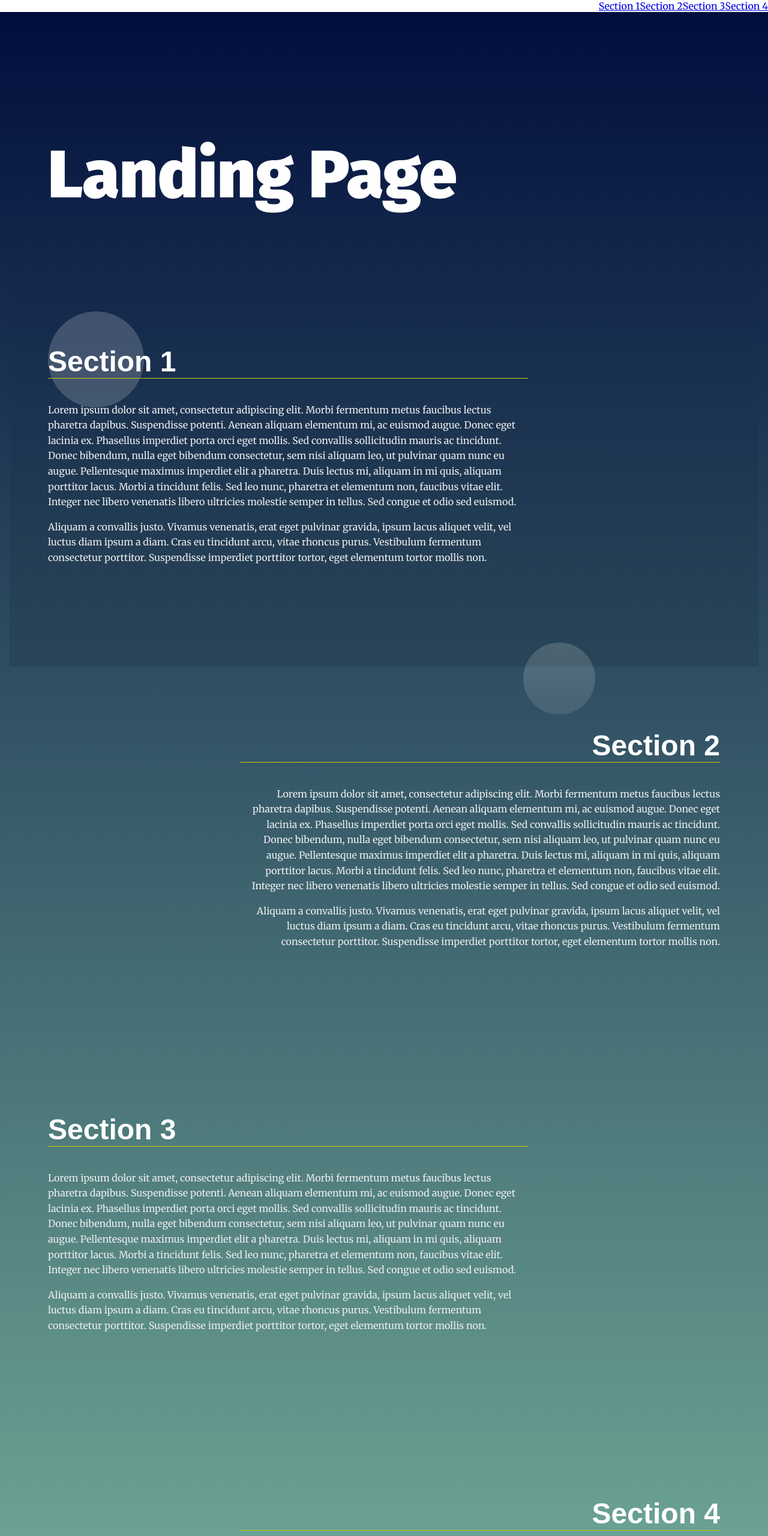
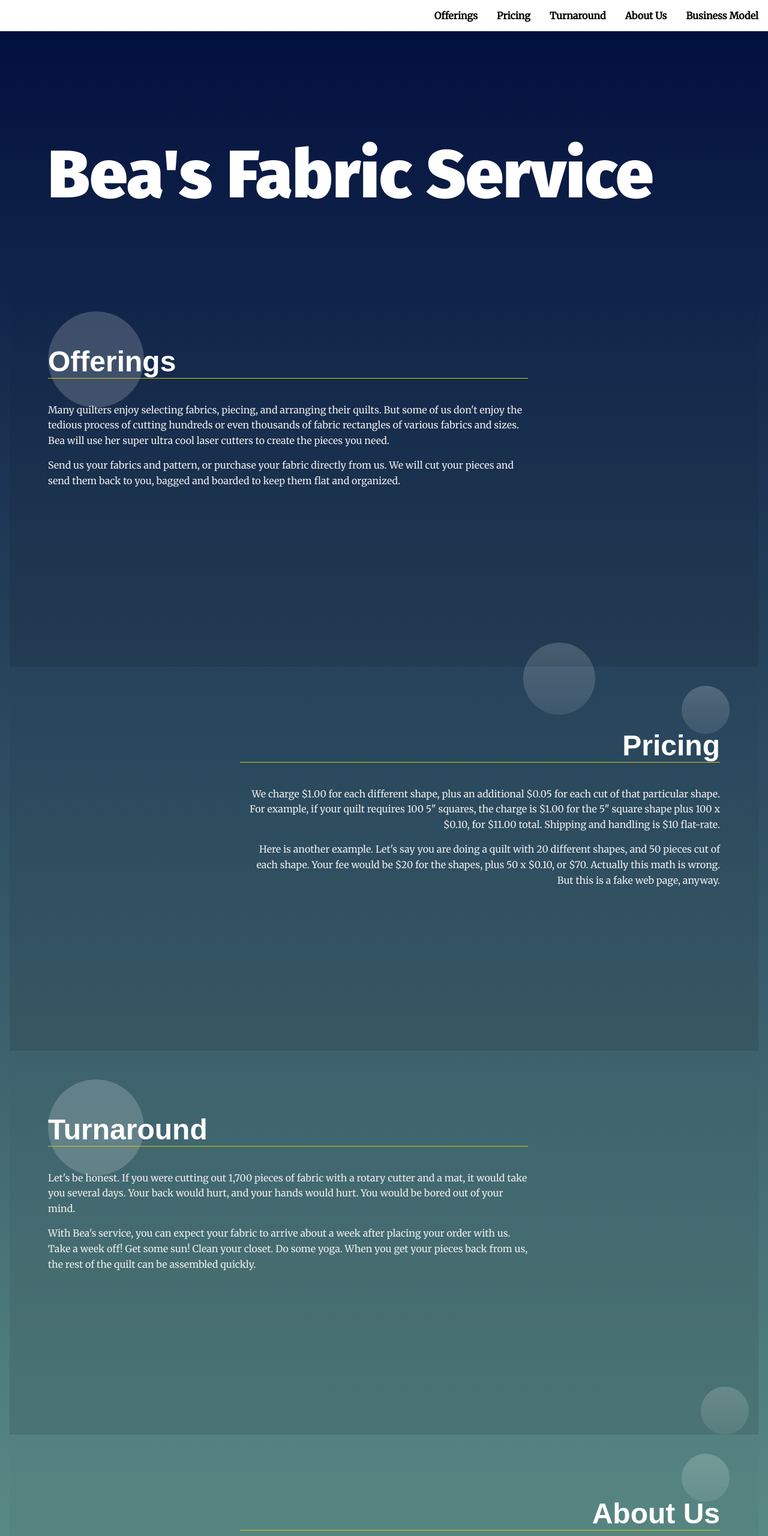
Before and after one commit to smbrokaw/p2-udacity, a plain HTML site: page index.html in a window 1280 px wide. Shown: the top 2560 px of the page at 60% size. Drawn offline with Linux system fonts and the light colour scheme.

Commit message:
Add working basic functionality - nav, highlights

```diff
--- a/css/styles.css
+++ b/css/styles.css
@@ -193,17 +193,17 @@ section:nth-of-type(3n + 1) .landing__container::after {
 /* ---- Theme State Rules ---- */
 /* Section Active Styles */
 /* Note: your-active-class class is applied through javascript. You should update the class here and in the index.html to what you set in your javascript file.  */
-section.your-active-class {
+section.current-section {
     background: rgb(0, 0, 0);
     background: linear-gradient(0deg, rgba(0, 0, 0, 0.1) 0%, rgba(0, 0, 0, 0) 100%);
 }
 
-section.your-active-class .landing__container::before {
+section.current-section .landing__container::before {
     opacity: 1;
     animation: rotate 4s linear 0s infinite forwards;
 }
 
-section.your-active-class .landing__container::after {
+section.current-section .landing__container::after {
     opacity: 1;
     animation: rotate 5s linear 0s infinite forwards reverse;
 }
--- a/index.html
+++ b/index.html
@@ -20,47 +20,53 @@
   </header>
   <main>
     <header class="main__hero">
-      <h1>Landing Page </h1>
+      <h1>Bea's Fabric Service</h1>
     </header>
     <!-- Each Section has an ID (used for the anchor) and
     a data attribute that will populate the li node.
     Adding more sections will automatically populate nav.
     The first section is set to active class by default -->
-    <section id="section1" data-nav="Section 1" class="your-active-class">
+    <section id="section1" data-nav="Offerings" class="current-section">
       <div class="landing__container">
-        <h2>Section 1</h2>
-        <p>Lorem ipsum dolor sit amet, consectetur adipiscing elit. Morbi fermentum metus faucibus lectus pharetra dapibus. Suspendisse potenti. Aenean aliquam elementum mi, ac euismod augue. Donec eget lacinia ex. Phasellus imperdiet porta orci eget mollis. Sed convallis sollicitudin mauris ac tincidunt. Donec bibendum, nulla eget bibendum consectetur, sem nisi aliquam leo, ut pulvinar quam nunc eu augue. Pellentesque maximus imperdiet elit a pharetra. Duis lectus mi, aliquam in mi quis, aliquam porttitor lacus. Morbi a tincidunt felis. Sed leo nunc, pharetra et elementum non, faucibus vitae elit. Integer nec libero venenatis libero ultricies molestie semper in tellus. Sed congue et odio sed euismod.</p>
-
-        <p>Aliquam a convallis justo. Vivamus venenatis, erat eget pulvinar gravida, ipsum lacus aliquet velit, vel luctus diam ipsum a diam. Cras eu tincidunt arcu, vitae rhoncus purus. Vestibulum fermentum consectetur porttitor. Suspendisse imperdiet porttitor tortor, eget elementum tortor mollis non.</p>
+        <h2>Offerings</h2>
+        <p>Many quilters enjoy selecting fabrics, piecing, and arranging their quilts. But some of us don't enjoy the tedious process of cutting hundreds or even thousands of fabric rectangles of various fabrics and sizes. Bea will use her super ultra cool laser cutters to create the pieces you need.</p>
+        <p>Send us your fabrics and pattern, or purchase your fabric directly from us. We will cut your pieces and send them back to you, bagged and boarded to keep them flat and organized.</p>
       </div>
     </section>
-    <section id="section2" data-nav="Section 2">
+    <section id="section2" data-nav="Pricing">
       <div class="landing__container">
-        <h2>Section 2</h2>
-        <p>Lorem ipsum dolor sit amet, consectetur adipiscing elit. Morbi fermentum metus faucibus lectus pharetra dapibus. Suspendisse potenti. Aenean aliquam elementum mi, ac euismod augue. Donec eget lacinia ex. Phasellus imperdiet porta orci eget mollis. Sed convallis sollicitudin mauris ac tincidunt. Donec bibendum, nulla eget bibendum consectetur, sem nisi aliquam leo, ut pulvinar quam nunc eu augue. Pellentesque maximus imperdiet elit a pharetra. Duis lectus mi, aliquam in mi quis, aliquam porttitor lacus. Morbi a tincidunt felis. Sed leo nunc, pharetra et elementum non, faucibus vitae elit. Integer nec libero venenatis libero ultricies molestie semper in tellus. Sed congue et odio sed euismod.</p>
-
-        <p>Aliquam a convallis justo. Vivamus venenatis, erat eget pulvinar gravida, ipsum lacus aliquet velit, vel luctus diam ipsum a diam. Cras eu tincidunt arcu, vitae rhoncus purus. Vestibulum fermentum consectetur porttitor. Suspendisse imperdiet porttitor tortor, eget elementum tortor mollis non.</p>
+        <h2>Pricing</h2>
+        <p>We charge $1.00 for each different shape, plus an additional $0.05 for each cut of that particular shape. For example, if your quilt requires 100 5" squares, the charge is $1.00 for the 5" square shape plus 100 x $0.10, for $11.00 total. Shipping and handling is $10 flat-rate.</p>
+        <p>Here is another example. Let's say you are doing a quilt with 20 different shapes, and 50 pieces cut of each shape. Your fee would be $20 for the shapes, plus 50 x $0.10, or $70. Actually this math is wrong. But this is a fake web page, anyway.</p>
       </div>
     </section>
-    <section id="section3" data-nav="Section 3">
+    <section id="section3" data-nav="Turnaround">
       <div class="landing__container">
-        <h2>Section 3</h2>
-        <p>Lorem ipsum dolor sit amet, consectetur adipiscing elit. Morbi fermentum metus faucibus lectus pharetra dapibus. Suspendisse potenti. Aenean aliquam elementum mi, ac euismod augue. Donec eget lacinia ex. Phasellus imperdiet porta orci eget mollis. Sed convallis sollicitudin mauris ac tincidunt. Donec bibendum, nulla eget bibendum consectetur, sem nisi aliquam leo, ut pulvinar quam nunc eu augue. Pellentesque maximus imperdiet elit a pharetra. Duis lectus mi, aliquam in mi quis, aliquam porttitor lacus. Morbi a tincidunt felis. Sed leo nunc, pharetra et elementum non, faucibus vitae elit. Integer nec libero venenatis libero ultricies molestie semper in tellus. Sed congue et odio sed euismod.</p>
-
-        <p>Aliquam a convallis justo. Vivamus venenatis, erat eget pulvinar gravida, ipsum lacus aliquet velit, vel luctus diam ipsum a diam. Cras eu tincidunt arcu, vitae rhoncus purus. Vestibulum fermentum consectetur porttitor. Suspendisse imperdiet porttitor tortor, eget elementum tortor mollis non.</p>
+        <h2>Turnaround</h2>
+        <p>Let's be honest. If you were cutting out 1,700 pieces of fabric with a rotary cutter and a mat, it would take you several days. Your back would hurt, and your hands would hurt. You would be bored out of your mind.</p>
+        <p>With Bea's service, you can expect your fabric to arrive about a week after placing your order with us. Take a week off! Get some sun! Clean your closet. Do some yoga. When you get your pieces back from us, the rest of the quilt can be assembled quickly.</p>
       </div>
     </section>
-    <section id="section4" data-nav="Section 4">
+    <section id="section4" data-nav="About Us">
         <div class="landing__container">
-          <h2>Section 4</h2>
-          <p>Lorem ipsum dolor sit amet, consectetur adipiscing elit. Morbi fermentum metus faucibus lectus pharetra dapibus. Suspendisse potenti. Aenean aliquam elementum mi, ac euismod augue. Donec eget lacinia ex. Phasellus imperdiet porta orci eget mollis. Sed convallis sollicitudin mauris ac tincidunt. Donec bibendum, nulla eget bibendum consectetur, sem nisi aliquam leo, ut pulvinar quam nunc eu augue. Pellentesque maximus imperdiet elit a pharetra. Duis lectus mi, aliquam in mi quis, aliquam porttitor lacus. Morbi a tincidunt felis. Sed leo nunc, pharetra et elementum non, faucibus vitae elit. Integer nec libero venenatis libero ultricies molestie semper in tellus. Sed congue et odio sed euismod.</p>
-
-          <p>Aliquam a convallis justo. Vivamus venenatis, erat eget pulvinar gravida, ipsum lacus aliquet velit, vel luctus diam ipsum a diam. Cras eu tincidunt arcu, vitae rhoncus purus. Vestibulum fermentum consectetur porttitor. Suspendisse imperdiet porttitor tortor, eget elementum tortor mollis non.</p>
+          <h2>About Us</h2>
+          <p>We have six laser cutters and a big fabric studio. We started this business in 1783, but back then we used scissors instead of laser cutters, and the turnaround was longer. We had to deliver your fabric by horseback or wagon. We didn't charge dollars, because those weren't around yet. You could have paid for our work with some chickens, or a sack of cornmeal.</p>
+          <p>Business was not great back then. To be honest, people had a lot of hours after sunset, and no Netflix or iPad games, so people would sit around by the fire and do handiwork -- ridiculously complex embroidery, mending, knitting, and yes, quilting. There was time to kill. There weren't a lot of extra chickens or bags of cornmeal. So business was slow.</p>
         </div>
+      </section>
+    </section>
+    <section id="section5" data-nav="Business Model">
+        <div class="landing__container">
+          <h2>Business Model</h2>
+            <p>So far we have outlaid $6,753.23 on laser cutter machines, plus $2,567.12 in landing page website construction.</p>
+            <p>We wanted the foil-printed, round-cornered business cards, and those were $156 per box.</p>
+            <p>We have invested around a thousand hours of our own time. Sure, pay us minimum wage, whatever. But still.</p>
+            <p>We don't love math, but we're guessing we've outlaid around $26,712 to start this business. We have had two orders placed so far, from our mothers. Thanks, Moms!</p>
+          </div>
       </section>
   </main>
   <footer class="page__footer">
-    <p>&copy Udacity</p>
+    <p>&copy Bea's Fake Quilt Cutting Service</p>
   </footer>
   <script src="js/app.js"></script>
 </body>
--- a/js/app.js
+++ b/js/app.js
@@ -1,24 +1,76 @@
-
 // Get document sections and navbar UL
 const pageSections = document.querySelectorAll('section');
 const navList = document.querySelector('#navbar__list');
 
+
 // Create document fragment
 const docFragment = document.createDocumentFragment();
 
-// Create LIs, anchor links, and add to fragment
+// Create LIs and anchor links. Add to fragment
 for (section of pageSections) {
     const newListItem = document.createElement('li');
     const newLink = document.createElement('a');
     newLink.textContent = section.getAttribute('data-nav');
     const linkAnchor = "#" + section.getAttribute('id');
     newLink.setAttribute('href', linkAnchor);
+    newLink.setAttribute('data-section', section.getAttribute('id'));
+    newLink.setAttribute('class', 'menu__link');
     newListItem.appendChild(newLink);
     docFragment.appendChild(newListItem);
 }
 
 // Put the fragment into the DOM inside the list
 navList.appendChild(docFragment);
+
+// Callback function for highlighting section.
+// Runs whenever a section comes into view
+// Adds current-section class to things entering, removes from things exiting
+function highlightSection (entries, observer) {
+    const currentSection = entries[0].target;
+    const enteringView = entries[0].isIntersecting;
+    if (enteringView) {
+        currentSection.classList.add('current-section');
+    } else {
+        currentSection.classList.remove('current-section');
+    }
+}
+
+// Intersection Observer Options
+const options = {
+    threshold: 0.5
+}
+
+// Create an intersection observer object
+const intObserver = new IntersectionObserver(highlightSection, options);
+
+// Target each section with observer
+for (section of pageSections) {
+    intObserver.observe(section);
+}
+
+// Nav event listener callback
+function clickNav(event) {
+    const section = event.target.getAttribute('data-section');
+    const sectionElement = document.getElementById(section);
+    event.preventDefault();
+    sectionElement.scrollIntoView({behavior: "smooth"});
+    // console.log(sectionElement.getClientRects());
+    // const location = sectionElement.getClientRects()[0].y;
+    // window.scrollTo({
+    //     top: location,
+    //     left: 0,
+    //     behavior: 'smooth'
+    // });
+    // console.log(location);
+}
+
+// Create an event listener for nav links
+navList.addEventListener('click', clickNav);
+
+// Scroll to section
+// Get x/y of each section header
+// set an event on nav links
+// when event happens, scroll to anchor ID instead of using href
 
 /**
  *
```
